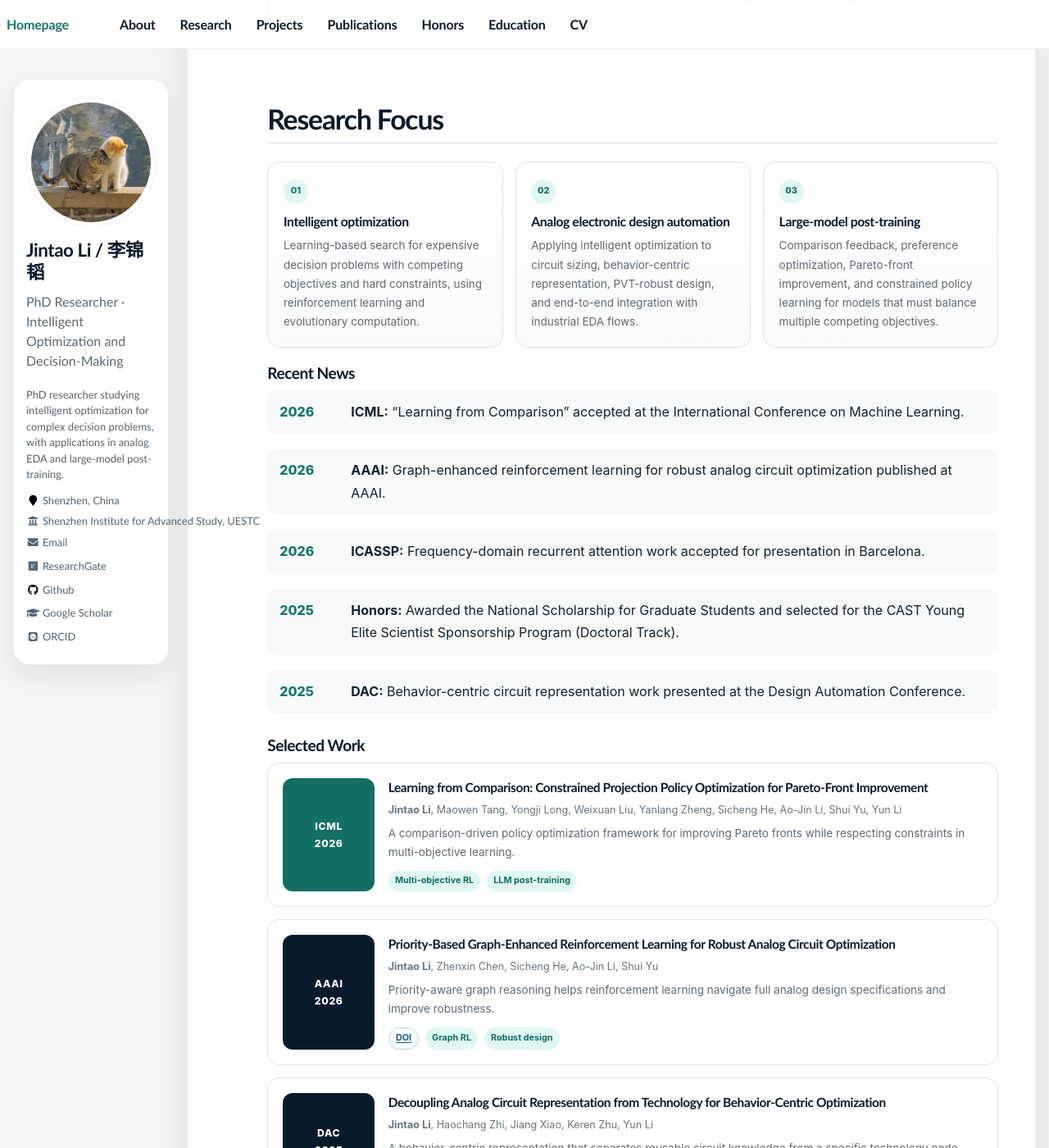
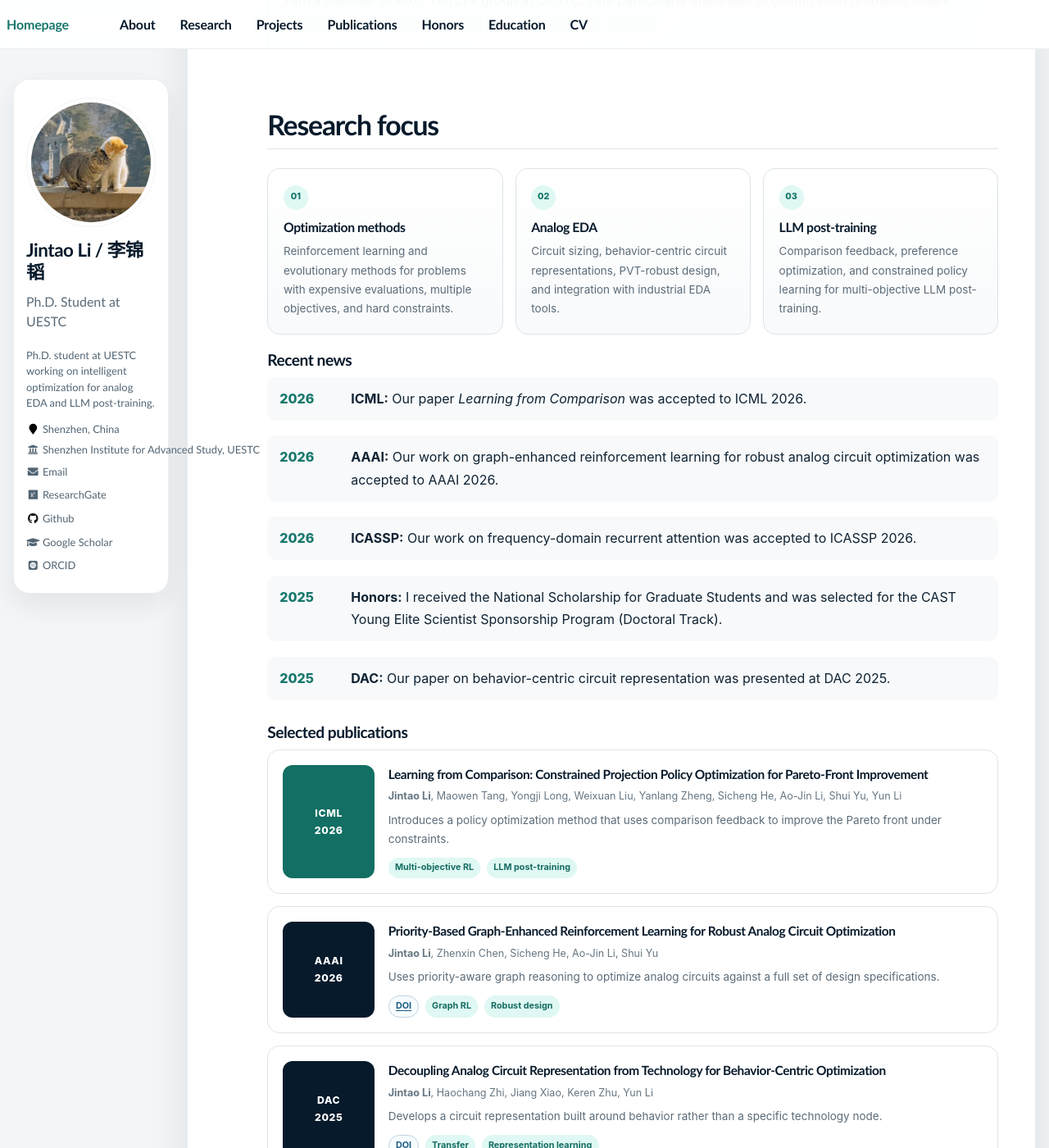
Before and after one commit to Fican1/Fican1.github.io, a Jekyll site: the page built from _pages/about.md, in a window 1280 px wide and 1400 px high, scrolled down 844 px. Shown: the whole window at 82% size. Built offline with Jekyll 4.4.1, drawn with Linux system fonts in a browser that asks for light colours; some web fonts are replaced; some of the changed text lies outside the part shown.

Commit message:
Polish homepage language and doctoral title

```diff
--- a/_config.yml
+++ b/_config.yml
@@ -7,7 +7,7 @@
 
 # Site Settings
 title                    : "Jintao Li | Intelligent Optimization"
-description              : "PhD researcher studying intelligent optimization for complex decision problems, with applications in analog EDA and large-model post-training."
+description              : "Ph.D. student at UESTC working on intelligent optimization for analog EDA and LLM post-training."
 url                      : "https://fican1.github.io"
 baseurl                  : ""
 repository               : "Fican1/Fican1.github.io"
@@ -27,7 +27,7 @@ author:
   name             : "Jintao Li / 李锦韬"
   initials         : "JL"
   avatar           : "images/profile.png"
-  bio              : "PhD Researcher · Intelligent Optimization and Decision-Making"
+  bio              : "Ph.D. Student at UESTC"
   location         : "Shenzhen, China"
   employer         : "Shenzhen Institute for Advanced Study, UESTC"
   pubmed           :
--- a/_pages/about.md
+++ b/_pages/about.md
@@ -1,7 +1,7 @@
 ---
 permalink: /
 title: ""
-excerpt: "Jintao Li is a PhD researcher at UESTC studying intelligent optimization for analog EDA and large-model post-training."
+excerpt: "Jintao Li is a Ph.D. student at UESTC working on intelligent optimization for analog EDA and LLM post-training."
 author_profile: true
 redirect_from:
   - /about/
@@ -11,57 +11,57 @@ redirect_from:
 <span class="anchor" id="about-me"></span>
 
 <section class="research-hero">
-  <p class="eyebrow">PhD Researcher · Intelligent Optimization</p>
-  <h1>Intelligent optimization for engineering design and AI.</h1>
-  <p class="lead">I am Jintao Li (李锦韬), a PhD researcher at the Shenzhen Institute for Advanced Study, University of Electronic Science and Technology of China. I study intelligent optimization for complex decision problems. My work draws on reinforcement learning and evolutionary computation, with an emphasis on multi-objective and constrained optimization.</p>
+  <p class="eyebrow">Ph.D. Student at UESTC</p>
+  <h1>Intelligent optimization for analog EDA and LLM post-training.</h1>
+  <p class="lead">I am Jintao Li (李锦韬), a Ph.D. student at the Shenzhen Institute for Advanced Study, University of Electronic Science and Technology of China (UESTC). My research focuses on reinforcement learning and evolutionary methods for multi-objective and constrained optimization.</p>
   <div class="hero-actions">
-    <a class="hero-button primary" href="mailto:j.t.li@i4ai.org">Start a conversation</a>
-    <a class="hero-button" href="{{ '/files/Jintao_Li_CV.pdf' | relative_url }}">Download CV</a>
+    <a class="hero-button primary" href="mailto:j.t.li@i4ai.org">Email</a>
+    <a class="hero-button" href="{{ '/files/Jintao_Li_CV.pdf' | relative_url }}">CV</a>
     <a class="hero-button" href="https://scholar.google.com/citations?view_op=new_articles&hl=zh-CN&imq=jintaoli#">Google Scholar</a>
     <a class="hero-button" href="https://orcid.org/0000-0003-0403-6767">ORCID</a>
   </div>
   <div class="hero-metrics" aria-label="Selected research highlights">
     <div class="hero-metric"><strong>10</strong><span>selected publications</span></div>
     <div class="hero-metric"><strong>4</strong><span>tapeout validations</span></div>
-    <div class="hero-metric"><strong>2</strong><span>application domains</span></div>
+    <div class="hero-metric"><strong>4</strong><span>technology nodes</span></div>
   </div>
 </section>
 
-<p class="intro-note">I work with Prof. Yun Li's group at UESTC. I study how learning can guide search in expensive problems with competing objectives and hard constraints. I apply these methods to analog electronic design automation and large-model post-training.</p>
+<p class="intro-note">I am a member of Prof. Yun Li's group at UESTC. I am particularly interested in optimization problems where evaluations are expensive and design requirements compete.</p>
 
 <span class="anchor" id="research"></span>
 
-# Research Focus
+# Research focus
 
 <div class="focus-grid">
   <article class="focus-card">
     <span class="focus-number">01</span>
-    <h3>Intelligent optimization</h3>
-    <p>Learning-based search for expensive decision problems with competing objectives and hard constraints, using reinforcement learning and evolutionary computation.</p>
+    <h3>Optimization methods</h3>
+    <p>Reinforcement learning and evolutionary methods for problems with expensive evaluations, multiple objectives, and hard constraints.</p>
   </article>
   <article class="focus-card">
     <span class="focus-number">02</span>
-    <h3>Analog electronic design automation</h3>
-    <p>Applying intelligent optimization to circuit sizing, behavior-centric representation, PVT-robust design, and end-to-end integration with industrial EDA flows.</p>
+    <h3>Analog EDA</h3>
+    <p>Circuit sizing, behavior-centric circuit representations, PVT-robust design, and integration with industrial EDA tools.</p>
   </article>
   <article class="focus-card">
     <span class="focus-number">03</span>
-    <h3>Large-model post-training</h3>
-    <p>Comparison feedback, preference optimization, Pareto-front improvement, and constrained policy learning for models that must balance multiple competing objectives.</p>
+    <h3>LLM post-training</h3>
+    <p>Comparison feedback, preference optimization, and constrained policy learning for multi-objective LLM post-training.</p>
   </article>
 </div>
 
-## Recent News
+## Recent news
 
 <ul class="news-list">
-  <li><time>2026</time><span><strong>ICML:</strong> “Learning from Comparison” accepted at the International Conference on Machine Learning.</span></li>
-  <li><time>2026</time><span><strong>AAAI:</strong> Graph-enhanced reinforcement learning for robust analog circuit optimization published at AAAI.</span></li>
-  <li><time>2026</time><span><strong>ICASSP:</strong> Frequency-domain recurrent attention work accepted for presentation in Barcelona.</span></li>
-  <li><time>2025</time><span><strong>Honors:</strong> Awarded the National Scholarship for Graduate Students and selected for the CAST Young Elite Scientist Sponsorship Program (Doctoral Track).</span></li>
-  <li><time>2025</time><span><strong>DAC:</strong> Behavior-centric circuit representation work presented at the Design Automation Conference.</span></li>
+  <li><time>2026</time><span><strong>ICML:</strong> Our paper <em>Learning from Comparison</em> was accepted to ICML 2026.</span></li>
+  <li><time>2026</time><span><strong>AAAI:</strong> Our work on graph-enhanced reinforcement learning for robust analog circuit optimization was accepted to AAAI 2026.</span></li>
+  <li><time>2026</time><span><strong>ICASSP:</strong> Our work on frequency-domain recurrent attention was accepted to ICASSP 2026.</span></li>
+  <li><time>2025</time><span><strong>Honors:</strong> I received the National Scholarship for Graduate Students and was selected for the CAST Young Elite Scientist Sponsorship Program (Doctoral Track).</span></li>
+  <li><time>2025</time><span><strong>DAC:</strong> Our paper on behavior-centric circuit representation was presented at DAC 2025.</span></li>
 </ul>
 
-## Selected Work
+## Selected publications
 
 <div class="featured-pubs">
   <article class="pub-card">
@@ -69,7 +69,7 @@ redirect_from:
     <div>
       <h3>Learning from Comparison: Constrained Projection Policy Optimization for Pareto-Front Improvement</h3>
       <p class="authors"><strong>Jintao Li</strong>, Maowen Tang, Yongji Long, Weixuan Liu, Yanlang Zheng, Sicheng He, Ao-Jin Li, Shui Yu, Yun Li</p>
-      <p class="summary">A comparison-driven policy optimization framework for improving Pareto fronts while respecting constraints in multi-objective learning.</p>
+      <p class="summary">Introduces a policy optimization method that uses comparison feedback to improve the Pareto front under constraints.</p>
       <div class="link-row"><span class="tag">Multi-objective RL</span><span class="tag">LLM post-training</span></div>
     </div>
   </article>
@@ -78,7 +78,7 @@ redirect_from:
     <div>
       <h3><a href="https://doi.org/10.1609/aaai.v40i43.41031">Priority-Based Graph-Enhanced Reinforcement Learning for Robust Analog Circuit Optimization</a></h3>
       <p class="authors"><strong>Jintao Li</strong>, Zhenxin Chen, Sicheng He, Ao-Jin Li, Shui Yu</p>
-      <p class="summary">Priority-aware graph reasoning helps reinforcement learning navigate full analog design specifications and improve robustness.</p>
+      <p class="summary">Uses priority-aware graph reasoning to optimize analog circuits against a full set of design specifications.</p>
       <div class="link-row"><a class="mini-link" href="https://doi.org/10.1609/aaai.v40i43.41031">DOI</a><span class="tag">Graph RL</span><span class="tag">Robust design</span></div>
     </div>
   </article>
@@ -87,7 +87,7 @@ redirect_from:
     <div>
       <h3><a href="https://doi.org/10.1109/DAC63849.2025.11133189">Decoupling Analog Circuit Representation from Technology for Behavior-Centric Optimization</a></h3>
       <p class="authors"><strong>Jintao Li</strong>, Haochang Zhi, Jiang Xiao, Keren Zhu, Yun Li</p>
-      <p class="summary">A behavior-centric representation that separates reusable circuit knowledge from a specific technology node.</p>
+      <p class="summary">Develops a circuit representation built around behavior rather than a specific technology node.</p>
       <div class="link-row"><a class="mini-link" href="https://doi.org/10.1109/DAC63849.2025.11133189">DOI</a><span class="tag">Transfer</span><span class="tag">Representation learning</span></div>
     </div>
   </article>
@@ -96,7 +96,7 @@ redirect_from:
     <div>
       <h3><a href="https://doi.org/10.1109/TCSI.2023.3340683">Knowledge Transfer Framework for PVT Robustness in Analog Integrated Circuits</a></h3>
       <p class="authors"><strong>Jintao Li</strong>, Yanhan Zeng, Haochang Zhi, Jingci Yang, Weiwei Shan, Yongfu Li, Yun Li</p>
-      <p class="summary">Knowledge transfer across PVT conditions improves optimization efficiency without sacrificing circuit performance.</p>
+      <p class="summary">Transfers optimization knowledge across PVT conditions to reduce the cost of robust circuit design.</p>
       <div class="link-row"><a class="mini-link" href="https://doi.org/10.1109/TCSI.2023.3340683">DOI</a><span class="tag">PVT robustness</span><span class="tag">Knowledge transfer</span></div>
     </div>
   </article>
@@ -105,7 +105,7 @@ redirect_from:
     <div>
       <h3><a href="https://arxiv.org/abs/2409.08534">AnalogGym: An Open and Practical Testing Suite for Analog Circuit Synthesis</a></h3>
       <p class="authors"><strong>Jintao Li</strong>, Haochang Zhi, Ruiyu Lyu, Wangzhen Li, Zhaori Bi, Keren Zhu, Yanhan Zeng, Weiwei Shan, Changhao Yan, Fan Yang, Yun Li, Xuan Zeng</p>
-      <p class="summary">An open benchmark and reproducible testing suite for comparing analog synthesis methods across circuit classes, technologies, and simulators.</p>
+      <p class="summary">Provides a reproducible benchmark for analog synthesis across circuits, technology nodes, and simulators.</p>
       <div class="link-row"><a class="mini-link" href="https://arxiv.org/abs/2409.08534">Paper</a><a class="mini-link" href="https://github.com/CODA-Team/AnalogGym">Code</a><a class="mini-link" href="https://coda-team.github.io/AnalogGym/">Project</a></div>
     </div>
   </article>
@@ -113,7 +113,7 @@ redirect_from:
 
 <span class="anchor" id="projects"></span>
 
-# Research Systems
+# Research systems
 
 <div class="project-stack">
   <article class="project-card">
@@ -122,9 +122,9 @@ redirect_from:
     </div>
     <div class="project-body">
       <p class="project-kicker">Research infrastructure · Lead developer</p>
-      <h3>Analog-IC EDA Software Stack</h3>
-      <p>A mature stack that connects a server-side optimizer, a 100-GB multimodal design database, and a lightweight open-source GUI to industrial simulation tools. It supports reusable circuit optimization workflows from specifications to candidate netlists and visual analysis.</p>
-      <div class="project-facts"><span class="project-fact">3 circuit classes</span><span class="project-fact">4 tapeout validations</span><span class="project-fact">22 topologies</span><span class="project-fact">4 technology nodes</span></div>
+      <h3>Analog EDA software stack</h3>
+      <p>A research software stack that connects a server-side optimizer, a 100 GB multimodal circuit database, a lightweight GUI, and industrial simulators. It supports circuit optimization from design specifications through candidate generation and result analysis.</p>
+      <div class="project-facts"><span class="project-fact">3 circuit types</span><span class="project-fact">4 tapeouts</span><span class="project-fact">22 topologies</span><span class="project-fact">4 technology nodes</span></div>
     </div>
   </article>
   <article class="project-card">
@@ -133,9 +133,9 @@ redirect_from:
     </div>
     <div class="project-body">
       <p class="project-kicker">Ongoing team project</p>
-      <h3>Self-evolving Analog Circuit Design Agent</h3>
-      <p>An agentic framework that turns design documents into structured specifications, derives and repairs behavioral equations, configures optimizers, executes simulation loops, and records decisions for future reuse. Human review remains inside the loop at task definition, equation validation, configuration, and sign-off.</p>
-      <div class="project-facts"><span class="project-fact">Document agent</span><span class="project-fact">Modeling agent</span><span class="project-fact">Evaluation agent</span><span class="project-fact">Persistent design memory</span></div>
+      <h3>Self-evolving analog circuit design agent</h3>
+      <p>A research prototype that extracts specifications from design documents, derives and revises behavioral equations, configures optimizers, runs simulations, and stores decisions for later reuse. Human review is required at major stages of the workflow.</p>
+      <div class="project-facts"><span class="project-fact">Document agent</span><span class="project-fact">Modeling agent</span><span class="project-fact">Evaluation agent</span><span class="project-fact">Design memory</span></div>
     </div>
   </article>
 </div>
@@ -147,45 +147,45 @@ redirect_from:
 <ol class="publication-list">
   <li><span class="title">Learning from Comparison: Constrained Projection Policy Optimization for Pareto-Front Improvement</span><p class="authors"><strong>Jintao Li</strong>, Maowen Tang, Yongji Long, Weixuan Liu, Yanlang Zheng, Sicheng He, Ao-Jin Li, Shui Yu, Yun Li</p><span class="venue">ICML 2026 · CCF-A</span></li>
   <li><a class="title" href="https://doi.org/10.1609/aaai.v40i43.41031">Priority-Based Graph-Enhanced Reinforcement Learning for Robust Analog Circuit Optimization</a><p class="authors"><strong>Jintao Li</strong>, Zhenxin Chen, Sicheng He, Ao-Jin Li, Shui Yu</p><span class="venue">AAAI 2026 · CCF-A</span></li>
-  <li><a class="title" href="https://doi.org/10.1109/DAC63849.2025.11133189">Decoupling Analog Circuit Representation from Technology for Behavior-Centric Optimization</a><p class="authors"><strong>Jintao Li</strong>, Haochang Zhi, Jiang Xiao, Keren Zhu, Yun Li</p><span class="venue">DAC 2025 · CCF-A / EDA flagship</span></li>
-  <li><a class="title" href="https://doi.org/10.1109/TCSI.2023.3340683">Knowledge Transfer Framework for PVT Robustness in Analog Integrated Circuits</a><p class="authors"><strong>Jintao Li</strong>, Yanhan Zeng, Haochang Zhi, Jingci Yang, Weiwei Shan, Yongfu Li, Yun Li</p><span class="venue">IEEE TCAS-I 71(5), 2017–2030, 2024</span></li>
+  <li><a class="title" href="https://doi.org/10.1109/DAC63849.2025.11133189">Decoupling Analog Circuit Representation from Technology for Behavior-Centric Optimization</a><p class="authors"><strong>Jintao Li</strong>, Haochang Zhi, Jiang Xiao, Keren Zhu, Yun Li</p><span class="venue">DAC 2025 · CCF-A</span></li>
+  <li><a class="title" href="https://doi.org/10.1109/TCSI.2023.3340683">Knowledge Transfer Framework for PVT Robustness in Analog Integrated Circuits</a><p class="authors"><strong>Jintao Li</strong>, Yanhan Zeng, Haochang Zhi, Jingci Yang, Weiwei Shan, Yongfu Li, Yun Li</p><span class="venue">IEEE TCAS-I 71(5), 2017-2030, 2024</span></li>
   <li><a class="title" href="https://doi.org/10.1016/j.aei.2025.104195">Multitask Evolution with Problem Reformulation for Global Exploration in Analog Circuit Design</a><p class="authors"><strong>Jintao Li</strong>, Sicheng He, Aojin Li, Shui Yu, Yun Li</p><span class="venue">Advanced Engineering Informatics 70, 104195, 2026</span></li>
   <li><span class="title">Frequency-Domain Driven Recurrent Attention with Linear Complexity for Time Series Forecasting</span><p class="authors"><strong>Jintao Li</strong>, Hui Deng, Jiang Xiao, Aojin Li, Sichen He, Shui Yu</p><span class="venue">ICASSP 2026 · Barcelona, Spain</span></li>
-  <li><a class="title" href="https://doi.org/10.1145/3676536.3697117">AnalogGym: An Open and Practical Testing Suite for Analog Circuit Synthesis</a><p class="authors"><strong>Jintao Li</strong>, Haochang Zhi, Ruiyu Lyu, Wangzhen Li, Zhaori Bi, Keren Zhu, Yanhan Zeng, Weiwei Shan, Changhao Yan, Fan Yang, Yun Li, Xuan Zeng</p><span class="venue">ICCAD 2024 · EDA flagship</span></li>
-  <li><a class="title" href="https://doi.org/10.1109/ICCAD57390.2023.10323899">Multi-Task Evolutionary to PVT Knowledge Transfer for Analog Integrated Circuit Optimization</a><p class="authors"><strong>Jintao Li</strong>, Haochang Zhi, Weiwei Shan, Yongfu Li, Yanhan Zeng, Yun Li</p><span class="venue">ICCAD 2023 · EDA flagship</span></li>
-  <li><a class="title" href="https://doi.org/10.1145/3658617.3697701">Balancing Objective Optimization and Constraint Satisfaction for Robust Analog Circuit Optimization</a><p class="authors"><strong>Jintao Li</strong>, Haochang Zhi, Jiang Xiao, Yanhan Zeng, Weiwei Shan, Yun Li</p><span class="venue">ASP-DAC 2025 · 190–196</span></li>
+  <li><a class="title" href="https://doi.org/10.1145/3676536.3697117">AnalogGym: An Open and Practical Testing Suite for Analog Circuit Synthesis</a><p class="authors"><strong>Jintao Li</strong>, Haochang Zhi, Ruiyu Lyu, Wangzhen Li, Zhaori Bi, Keren Zhu, Yanhan Zeng, Weiwei Shan, Changhao Yan, Fan Yang, Yun Li, Xuan Zeng</p><span class="venue">ICCAD 2024</span></li>
+  <li><a class="title" href="https://doi.org/10.1109/ICCAD57390.2023.10323899">Multi-Task Evolutionary to PVT Knowledge Transfer for Analog Integrated Circuit Optimization</a><p class="authors"><strong>Jintao Li</strong>, Haochang Zhi, Weiwei Shan, Yongfu Li, Yanhan Zeng, Yun Li</p><span class="venue">ICCAD 2023</span></li>
+  <li><a class="title" href="https://doi.org/10.1145/3658617.3697701">Balancing Objective Optimization and Constraint Satisfaction for Robust Analog Circuit Optimization</a><p class="authors"><strong>Jintao Li</strong>, Haochang Zhi, Jiang Xiao, Yanhan Zeng, Weiwei Shan, Yun Li</p><span class="venue">ASP-DAC 2025 · pp. 190-196</span></li>
   <li><a class="title" href="https://doi.org/10.1016/j.eswa.2024.123301">Robust Circuit Optimization under PVT Variations via Weight Optimization Problem Reformulation</a><p class="authors"><strong>Jintao Li</strong>, Yongfu Li, Yanhan Zeng</p><span class="venue">Expert Systems with Applications 248, 123301, 2024</span></li>
 </ol>
 
-<p><a class="mini-link" href="https://scholar.google.com/citations?view_op=new_articles&hl=zh-CN&imq=jintaoli#">View the latest record on Google Scholar →</a></p>
+<p><a class="mini-link" href="https://scholar.google.com/citations?view_op=new_articles&hl=zh-CN&imq=jintaoli#">View all publications on Google Scholar</a></p>
 
 <span class="anchor" id="honors"></span>
 
-# Honors & Awards
+# Honors and awards
 
 <div class="timeline">
   <div class="timeline-item"><div class="timeline-date">2025</div><div><h3>National Scholarship for Graduate Students</h3><p>University of Electronic Science and Technology of China.</p></div></div>
-  <div class="timeline-item"><div class="timeline-date">2025</div><div><h3>CAST Young Elite Scientist Sponsorship Program — Doctoral Track</h3><p>Selected for support by the China Association for Science and Technology.</p></div></div>
+  <div class="timeline-item"><div class="timeline-date">2025</div><div><h3>CAST Young Elite Scientist Sponsorship Program (Doctoral Track)</h3><p>Selected for support by the China Association for Science and Technology.</p></div></div>
   <div class="timeline-item"><div class="timeline-date">2025</div><div><h3>UESTC Outstanding Student Nominee</h3><p>Selected among 20 university-wide candidates.</p></div></div>
-  <div class="timeline-item"><div class="timeline-date">2023–2025</div><div><h3>First-Class Scholarship</h3><p>UESTC graduate scholarship, awarded for three consecutive years.</p></div></div>
+  <div class="timeline-item"><div class="timeline-date">2023-2025</div><div><h3>First-Class Scholarship</h3><p>UESTC graduate scholarship, awarded for three consecutive years.</p></div></div>
   <div class="timeline-item"><div class="timeline-date">2023</div><div><h3>Outstanding Graduate Student Scholarship</h3><p>University of Electronic Science and Technology of China.</p></div></div>
   <div class="timeline-item"><div class="timeline-date">2022</div><div><h3>Second-Class Scholarship</h3><p>University of Electronic Science and Technology of China.</p></div></div>
 </div>
 
 <span class="anchor" id="education"></span>
 
-# Education & Research Experience
+# Education and research experience
 
 <div class="timeline">
-  <div class="timeline-item"><div class="timeline-date">2024.09–2027.06</div><div><h3>PhD Researcher</h3><p>Shenzhen Institute for Advanced Study, University of Electronic Science and Technology of China. Expected completion: June 2027.</p></div></div>
-  <div class="timeline-item"><div class="timeline-date">2021.09–Present</div><div><h3>Prof. Yun Li's Research Group</h3><p>Research on intelligent optimization, especially reinforcement learning and evolutionary methods for multi-objective problems, with applications in analog EDA and large-model post-training.</p></div></div>
-  <div class="timeline-item"><div class="timeline-date">2021.09–2024.06</div><div><h3>MEng in Electronic Information</h3><p>Shenzhen Institute for Advanced Study, University of Electronic Science and Technology of China.</p></div></div>
-  <div class="timeline-item"><div class="timeline-date">2017.09–2021.06</div><div><h3>BEng in Optoelectronic Information Science and Engineering</h3><p>Guangzhou University.</p></div></div>
+  <div class="timeline-item"><div class="timeline-date">2024.09-2027.06</div><div><h3>Ph.D. Student</h3><p>Shenzhen Institute for Advanced Study, University of Electronic Science and Technology of China. Expected graduation: June 2027.</p></div></div>
+  <div class="timeline-item"><div class="timeline-date">2021.09-present</div><div><h3>Prof. Yun Li's Research Group</h3><p>Research in intelligent optimization, with a focus on reinforcement learning and evolutionary methods for multi-objective problems. Applications include analog EDA and LLM post-training.</p></div></div>
+  <div class="timeline-item"><div class="timeline-date">2021.09-2024.06</div><div><h3>M.Eng. in Electronic Information</h3><p>Shenzhen Institute for Advanced Study, University of Electronic Science and Technology of China.</p></div></div>
+  <div class="timeline-item"><div class="timeline-date">2017.09-2021.06</div><div><h3>B.Eng. in Optoelectronic Information Science and Engineering</h3><p>Guangzhou University.</p></div></div>
 </div>
 
 <section class="contact-panel">
-  <h2>Research conversations are welcome.</h2>
-  <p>I am open to discussions around intelligent optimization, reinforcement learning, multi-objective decision-making, analog EDA, large-model post-training, and collaborative work at the intersection of AI and engineering design. Reach me at <a href="mailto:j.t.li@i4ai.org">j.t.li@i4ai.org</a>.</p>
+  <h2>Contact</h2>
+  <p>I welcome research discussions and collaboration on intelligent optimization, analog EDA, and LLM post-training. Email: <a href="mailto:j.t.li@i4ai.org">j.t.li@i4ai.org</a>.</p>
 </section>
 
 <p class="site-note">Based on the open-source AcadHomepage template. Research information last updated July 2026.</p>
```
Also changed, not shown: README.md (+4 -4 lines).
